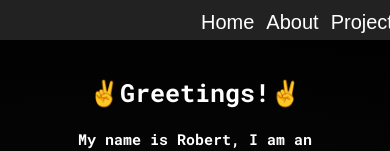
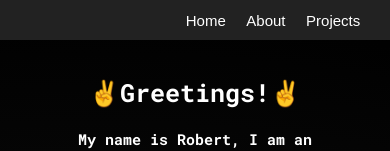
Before and after one commit to Rawbethy/PortfolioFrontend, a React (Create React App) app: page / in a window 390 px wide. Shown: the top 151 px of the page. Built offline with nearby package versions, Linux system fonts and the light colour scheme; no server answers.

Commit message:
phone fixes

```diff
--- a/src/components/styles/general-styles.css
+++ b/src/components/styles/general-styles.css
@@ -134,6 +134,7 @@ p {
 
     nav ul {
         width: 50%;
+        right: 5%;
     }
 
     nav li {
@@ -142,7 +143,7 @@ p {
     }
 
     nav button {
-        font-size: 20px;
+        font-size: 15px;
     }
 
     nav button:after {
```
